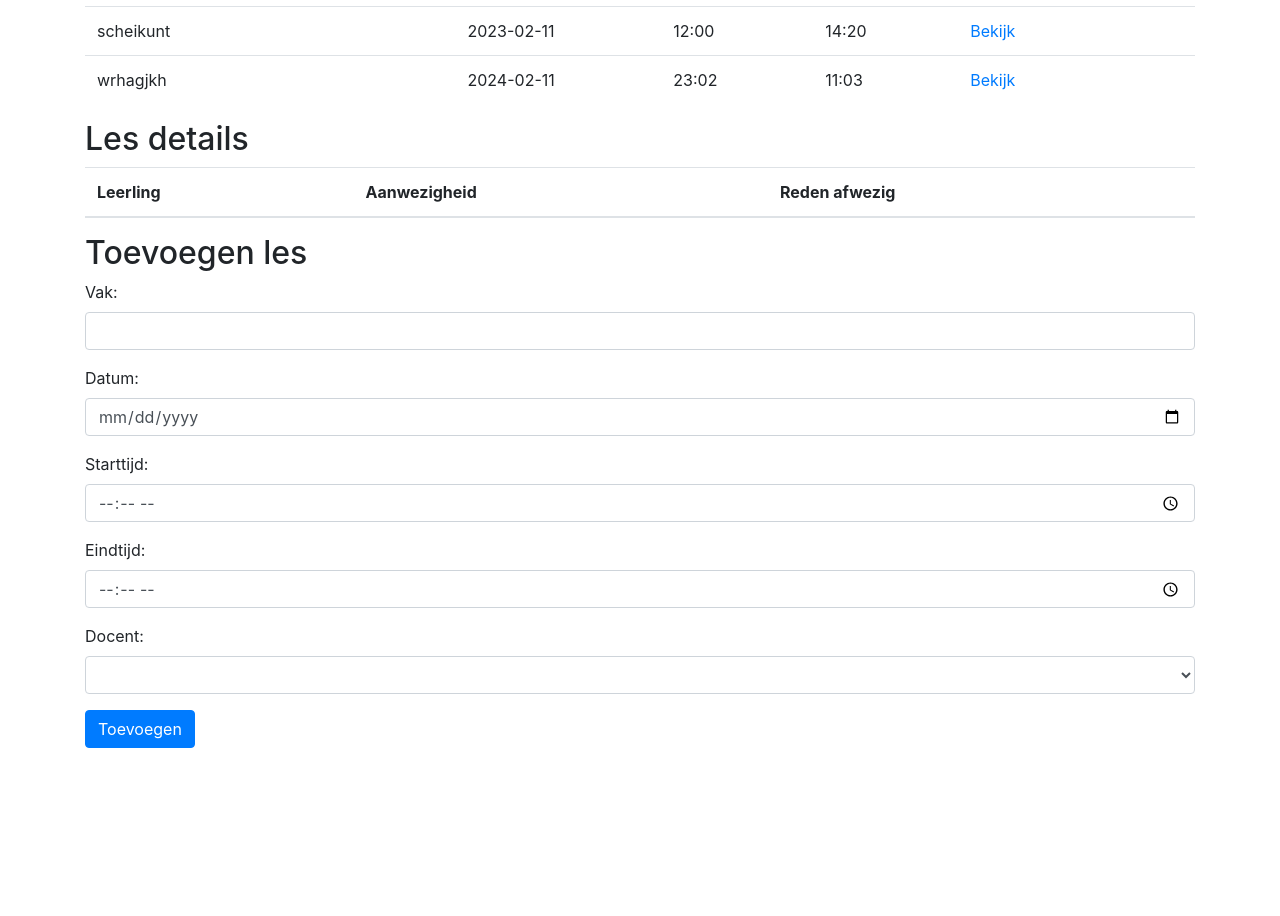
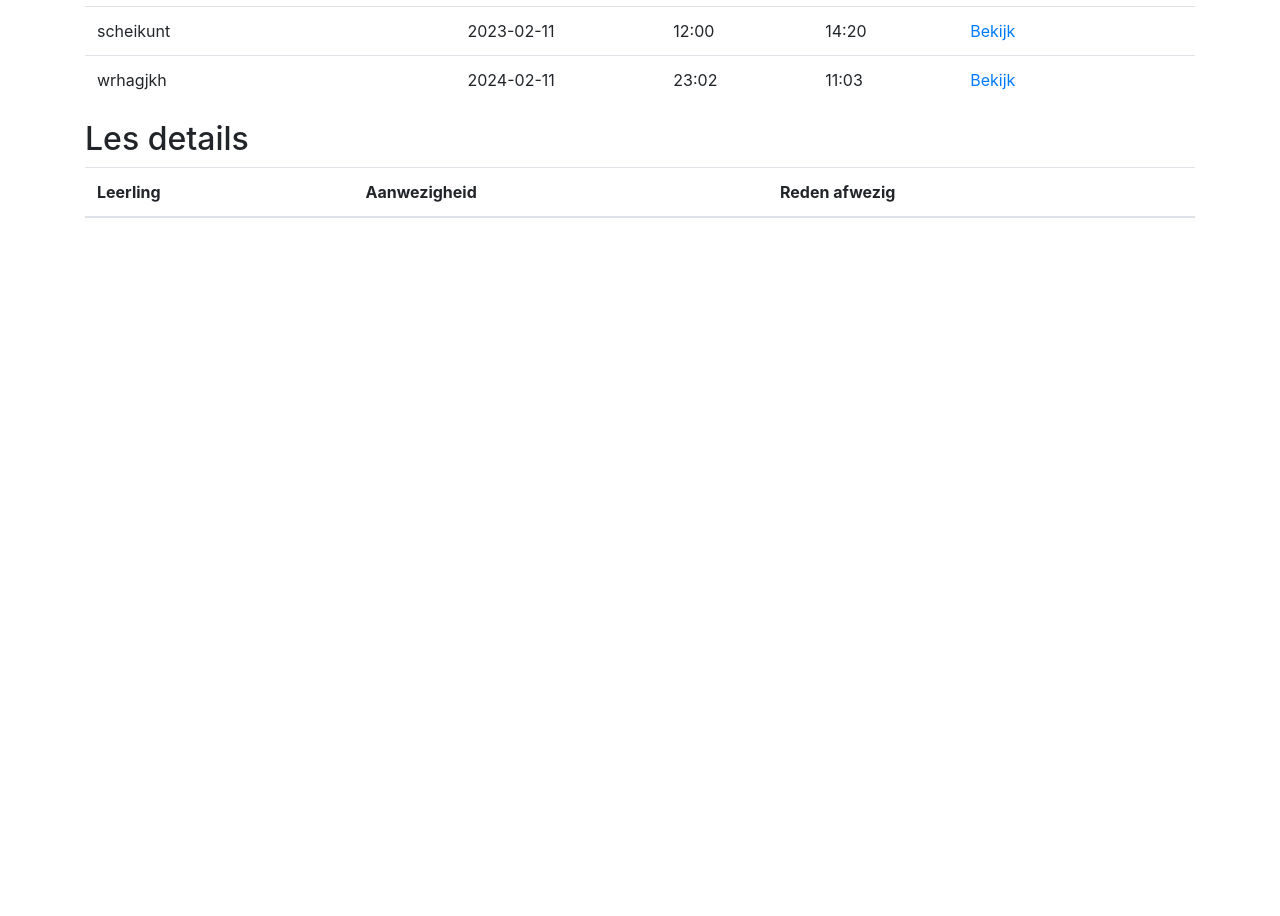
Before and after one commit to Max-1056897/SecurityWP3, a Flask app: page /docent_dashboard in a window 1280 px wide. Shown: the part 513-1429 px from the top of the page. After the commit the page ends 731 px from the top, so only its background shows below. Run offline with Flask 2, Linux system fonts and the light colour scheme; data comes from the database, SQL or seed files in the repository; both versions use the stored data as it was after the commit; lists and menus that the app fills with data are empty; some libraries are stand-ins or nearby versions.

Commit message:
FIXXED: Les toevoegen via datasbe en updaten op html

```diff
--- a/app.py
+++ b/app.py
@@ -90,20 +90,6 @@ def les_overzicht(id):
     conn.close()
     return render_template('les.html', aanwezigheden=aanwezigheden, les_id=id)
 
-@app.route('/toevoegen_les', methods=['POST'])
-def toevoegen_les():
-    vak = request.form['vak']
-    datum = request.form['datum']
-    starttijd = request.form['starttijd']
-    eindtijd = request.form['eindtijd']
-    docent_id = request.form['docent']
-    conn = sqlite3.connect('aanwezigheidssysteem.db')
-    c = conn.cursor()
-    c.execute("INSERT INTO lessen (vak, datum, starttijd, eindtijd, docent_id) VALUES (?, ?, ?, ?, ?)", (vak, datum, starttijd, eindtijd, docent_id))
-    conn.commit()
-    conn.close()
-    return redirect(url_for('docent_dashboard'))
-
 @app.route('/les/<int:id>')
 def les(id):
     conn = sqlite3.connect('aanwezigheidssysteem.db')
@@ -142,16 +128,29 @@ def docent_lessen_overzicht():
     c.execute("SELECT * FROM lessen WHERE docent_id=?", (docent_id,))
     result = c.fetchall()
     conn.close()
-    return render_template('docent_lessen_overzicht.html', lessen=result)
+    return render_template('docent_lessen.html', lessen=result)
 
+@app.route('/add_les', methods=['POST'])
+def add_les():
+    conn = sqlite3.connect('aanwezigheidssysteem.db')
+    c = conn.cursor()
+    vak = request.form['vak']
+    datum = request.form['datum']
+    starttijd = request.form['starttijd']
+    eindtijd = request.form['eindtijd']
+    docent_id = request.form['docent_id']
+    c.execute('INSERT INTO lessen (vak, datum, starttijd, eindtijd, docent_id) VALUES (?, ?, ?, ?, ?)',
+    (vak, datum, starttijd, eindtijd, docent_id))
+    conn.commit()
+    conn.close()
+    return redirect('/docent/lessen')
 
 ## DEZE DOCENT/LESSEN IS VOOR DE LESSEN PAGINA IN DE NAVBAR
 @app.route('/docent/lessen')
 def docent_alle_lessen():
-    docent_id = 1
     conn = sqlite3.connect('aanwezigheidssysteem.db')
     c = conn.cursor()
-    c.execute("SELECT * FROM lessen WHERE docent_id=?", (docent_id,))
+    c.execute("SELECT * FROM lessen")
     result = c.fetchall()
     conn.close()
     return render_template('docent_overzicht_lessen.html', lessen=result)
--- a/templates/docent_dashboard.html
+++ b/templates/docent_dashboard.html
@@ -71,36 +71,6 @@
         </tbody>
       </table>
     </div>
-    <div class="container">
-      <h2>Toevoegen les</h2>
-      <form method action="/toevoegen_les">
-        <div class="form-group">
-          <label for="vak">Vak:</label>
-          <input type="text" class="form-control" id="vak" name="vak" required>
-        </div>
-        <div class="form-group">
-          <label for="datum">Datum:</label>
-          <input type="date" class="form-control" id="datum" name="datum" required>
-        </div>
-        <div class="form-group">
-          <label for="starttijd">Starttijd:</label>
-          <input type="time" class="form-control" id="starttijd" name="starttijd" required>
-        </div>
-        <div class="form-group">
-          <label for="eindtijd">Eindtijd:</label>
-          <input type="time" class="form-control" id="eindtijd" name="eindtijd" required>
-        </div>
-        <div class="form-group">
-          <label for="docent">Docent:</label>
-          <select class="form-control" id="docent" name="docent" required>
-            {% for docent in docenten %}
-              <option value="{{ docent[0] }}">{{ docent[1] }}</option>
-            {% endfor %}
-          </select>
-        </div>
-        <button type="submit" class="btn btn-primary">Toevoegen</button>
-      </form>
-    </div>
     <font color="white"><h1>.</h1></font>
     <font color="white"><h1>.</h1></font>
     <font color="white"><h1>.</h1></font>
--- a/templates/docent_overzicht_lessen.html
+++ b/templates/docent_overzicht_lessen.html
@@ -3,9 +3,9 @@
 <head>
 	<title>Dashboard Docent - Alle lessen</title>
     <link rel="stylesheet" href="https://stackpath.bootstrapcdn.com/bootstrap/4.1.3/css/bootstrap.min.css">
-	<link rel="stylesheet" href="https://maxcdn.bootstrapcdn.com/bootstrap/3.3.7/css/bootstrap.min.css">
+	<!-- <link rel="stylesheet" href="https://maxcdn.bootstrapcdn.com/bootstrap/3.3.7/css/bootstrap.min.css">
 	<script src="https://ajax.googleapis.com/ajax/libs/jquery/3.2.1/jquery.min.js"></script>
-	<script src="https://maxcdn.bootstrapcdn.com/bootstrap/3.3.7/js/bootstrap.min.js"></script>
+	<script src="https://maxcdn.bootstrapcdn.com/bootstrap/3.3.7/js/bootstrap.min.js"></script> -->
 </head>
 <body>
     <nav class="navbar navbar-expand-lg navbar-dark bg-dark">
```
Also changed, not shown: templates/docent_lessen.html (+4 -3 lines), aanwezigheidssysteem.db.
